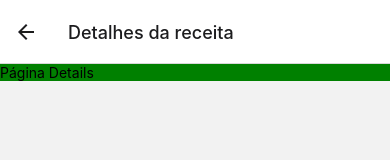
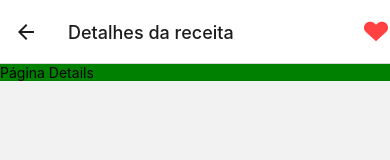
Before and after one commit to RayanneRamos/insider-rn-receitas, a React Native app: screen /Details in a window 390 px wide. Shown: the top 160 px of the page. Built offline with nearby package versions, Linux system fonts and the light colour scheme; no server answers.

Commit message:
criando o header da página de Details

```diff
--- a/src/pages/Details/index.js
+++ b/src/pages/Details/index.js
@@ -1,9 +1,31 @@
-import { View, Text, StyleSheet } from 'react-native'
+import { useLayoutEffect } from 'react'
+import { View, Text, StyleSheet, Pressable } from 'react-native'
+import { useRoute, useNavigation } from '@react-navigation/native'
+import { Entypo } from '@expo/vector-icons'
 
 export function Details() {
+  const route = useRoute()
+  const navigation = useNavigation()
+
+  useLayoutEffect(() => {
+    navigation.setOptions({
+      title: route.params?.data ? route.params?.data.name : 'Detalhes da receita',
+      headerRight: () => (
+        <Pressable onPress={() => console.log('Testando')}>
+          <Entypo
+            name='heart'
+            size={28}
+            color='#ff4141'
+          />
+        </Pressable>
+      )
+    })
+  }, [route.params?.data, navigation])
+
   return (
     <View style={styles.container}>
       <Text>Página Details</Text>
+      <Text>{route.params?.data.name}</Text>
     </View>
   )
 }
@@ -11,5 +33,5 @@
 const styles = StyleSheet.create({
   container: {
     backgroundColor: 'green'
-  }
+  },
 })
```
